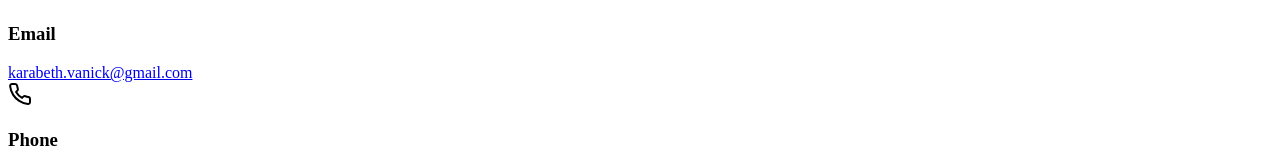
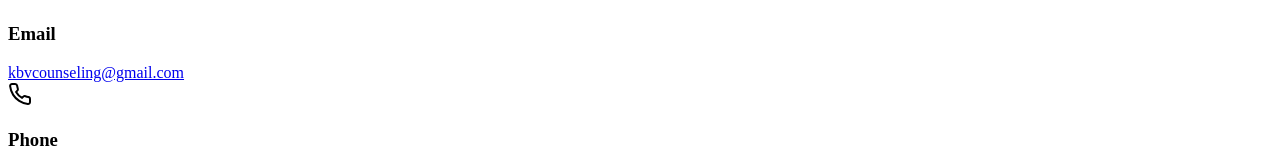
Before and after one commit to karabethvanick/KBConsultancy, a Next.js app: page /Contact in a window 1280 px wide. Shown: the part 209-363 px from the top of the page. Built offline with nearby package versions, Linux system fonts and the light colour scheme; no server answers.

Commit message:
email address updated

```diff
--- a/src/components/Footer.tsx
+++ b/src/components/Footer.tsx
@@ -69,10 +69,10 @@ export default function Footer({ onNavigate }: FooterProps) {
               <div className="flex items-center space-x-3">
                 <Mail size={18} className="text-emerald-400" />
                 <a
-                  href="mailto:karabeth.vanick@gmail.com"
+                  href="mailto:kbvcounseling@gmail.com"
                   className="transition-colors hover:text-emerald-400"
                 >
-                  karabeth.vanick@gmail.com
+                  kbvcounseling@gmail.com
                 </a>
               </div>
               <div className="flex items-center space-x-3">
--- a/src/pages/Contact.tsx
+++ b/src/pages/Contact.tsx
@@ -95,8 +95,8 @@ export default function Contact({ onNavigate }: ContactProps) {
                   </div>
                   <div>
                     <h3 className="font-semibold text-slate-800 mb-1">Email</h3>
-                    <a href="mailto:karabeth.vanick@gmail.com" className="text-violet-600 hover:text-violet-700">
-                      karabeth.vanick@gmail.com
+                    <a href="mailto:kbvcounseling@gmail.com" className="text-violet-600 hover:text-violet-700">
+                      kbvcounseling@gmail.com
                     </a>
                   </div>
                 </div>
--- a/src/pages/Privacy.tsx
+++ b/src/pages/Privacy.tsx
@@ -145,7 +145,7 @@ export default function Privacy() {
                 <h3 className="text-xl font-semibold text-slate-800 mt-6 mb-3">Contact</h3>
                 <p className="text-slate-700 leading-relaxed">
                   If you have questions about these policies or your data, please contact
-                  karabeth.vanick@gmail.com.
+                  kbvcounseling@gmail.com
                 </p>
               </div>
             </div>
```
